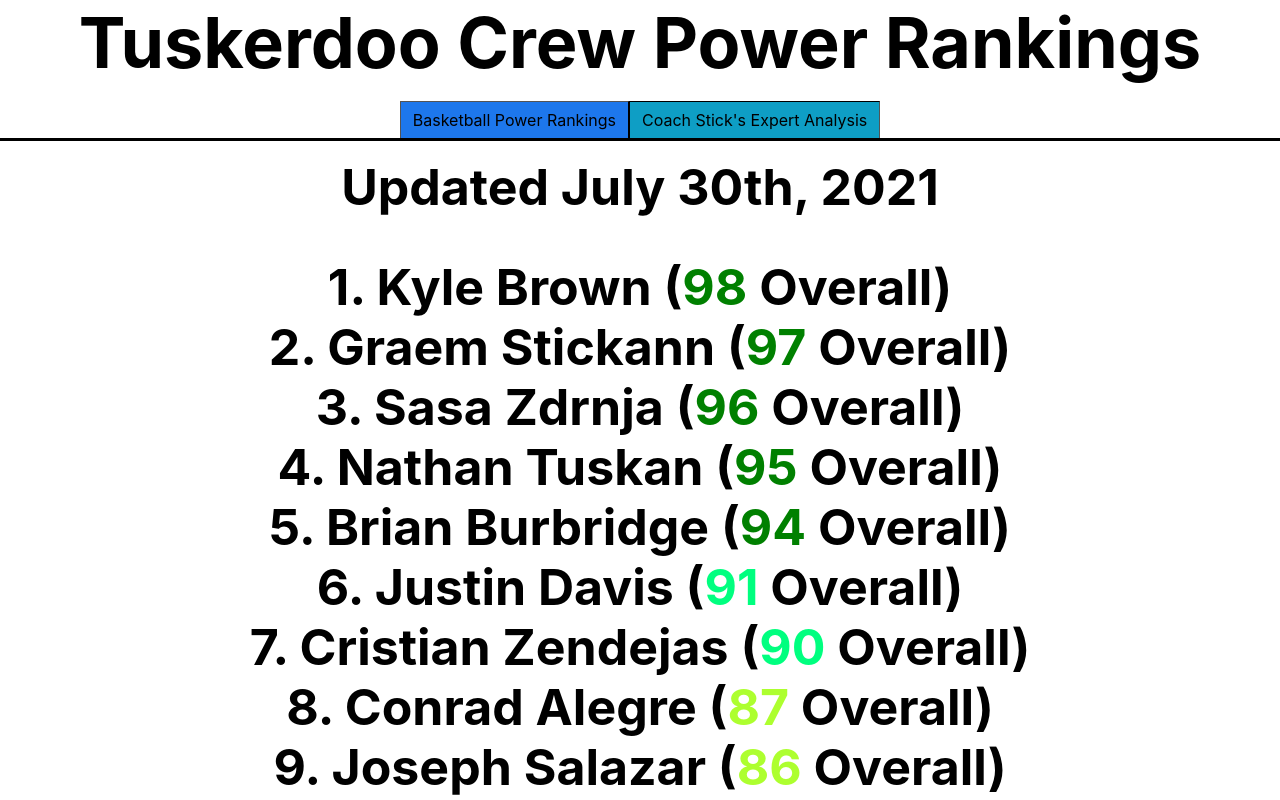
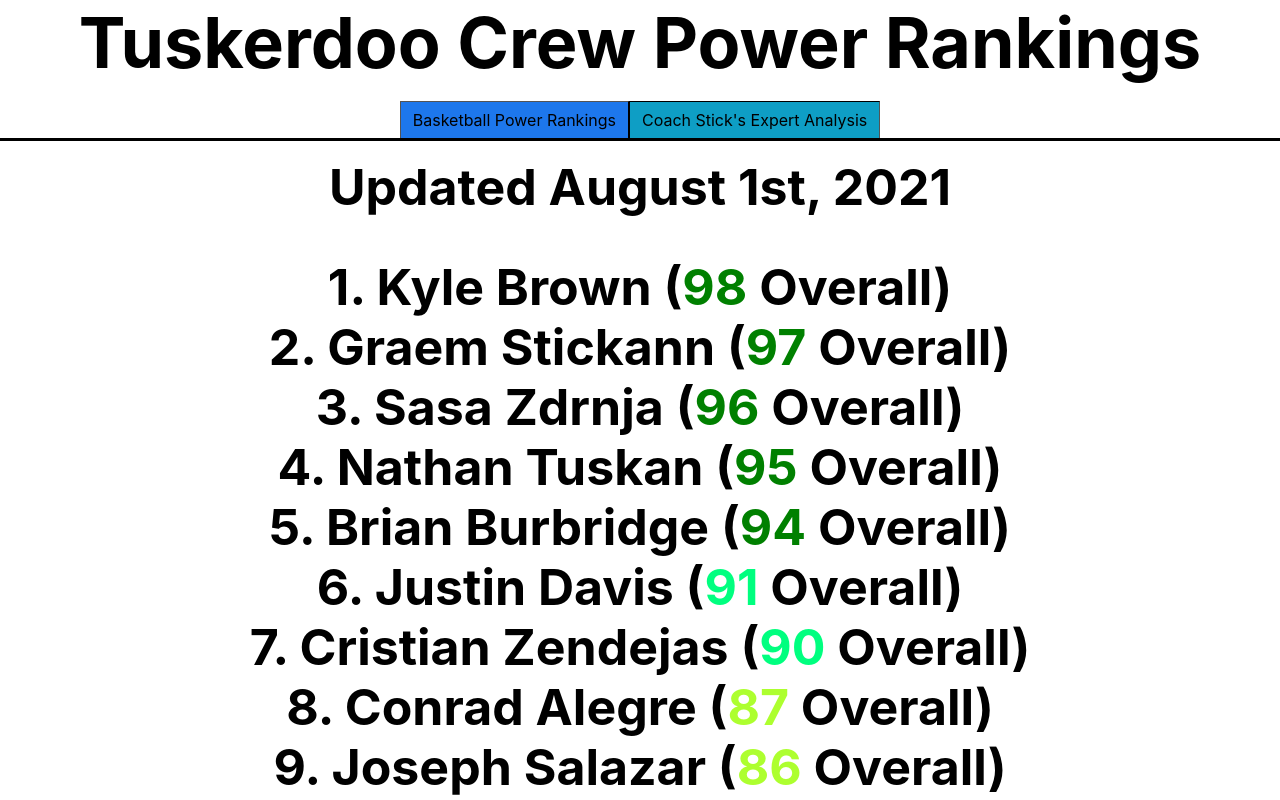
Before and after one commit to edman90/tcpr, a React (Create React App) app in the folder client/: page / in a window 1280 px wide. Shown: the top 800 px of the page. Built offline with nearby package versions, Linux system fonts and the light colour scheme.

Commit message:
updated date

```diff
--- a/client/src/App.js
+++ b/client/src/App.js
@@ -17,7 +17,7 @@ function App() {
       </div>
       <Tabs>
         <div label="Basketball Power Rankings">
-          <b style={{fontSize:"50px"}}>Updated July 30th, 2021</b>
+          <b style={{fontSize:"50px"}}>Updated August 1st, 2021</b>
           <br></br>
           <br></br>
           <br></br>
```
